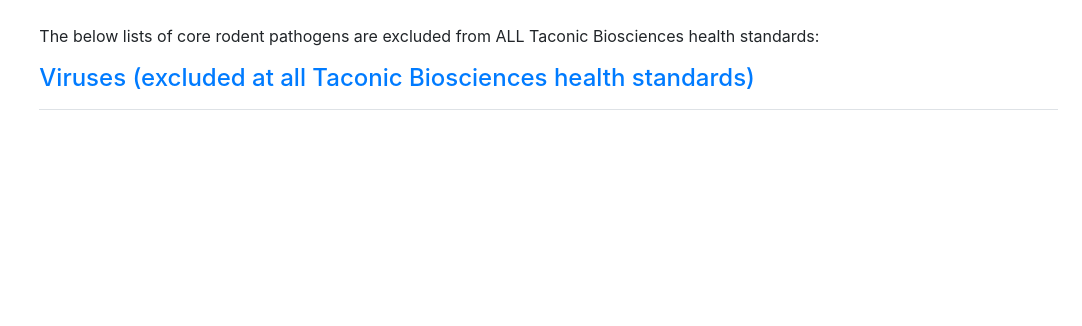
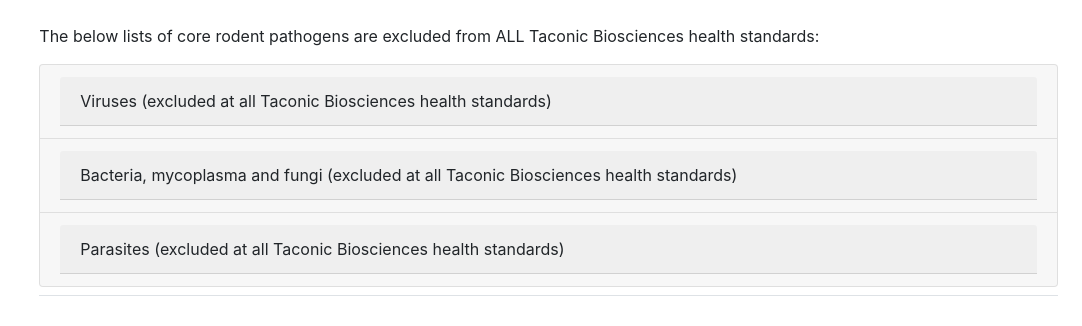
Before and after one commit to kevinsmasters/rjs-healthselect, a React (Create React App) app: page / in a window 1280 px wide. Shown: the top 326 px of the page, without its empty margins (198-1280 px from the left). Built offline with nearby package versions, Linux system fonts and the light colour scheme.

Commit message:
accordions added

```diff
--- a/src/App.js
+++ b/src/App.js
@@ -1,5 +1,6 @@
 import logo from './logo.svg';
 import 'bootstrap/dist/css/bootstrap.min.css';
+import Accordions from './components/Accordions'
 import './App.css';
 
 function App() {
@@ -7,40 +8,7 @@
     <div className="App">
         <div className="well" id="healthSelect">
             <p>The below lists of core rodent pathogens are excluded from ALL Taconic Biosciences health standards:</p>
-            <div className="panel panel-default">
-        		<div className="panel-heading">
-        			<h4 className="panel-title">
-        				<a className="collapsed" data-parent="#accordion" data-toggle="collapse" href="#collapseOne">Viruses <span>(excluded at all Taconic Biosciences health standards)</span></a></h4>
-        		</div>
-        		<div className="panel-collapse collapse" id="collapseOne">
-        			<div className="panel-body">
-        				Kilham Rat Virus (KRV)<br/>
-                        Minute Virus of Mice (MVM)<br/>
-                        Mouse Encephalomyelitis Virus (GDVII)/ Rat Theilovirus (RTV)<br/>
-                        Mouse Hepatitis Virus (MHV)<br/>
-                        Murine Norovirus (MNV)<br/>
-                        Mouse Parvovirus (MPV)<br/>
-                        Mouse Rotavirus (EDIM)<br/>
-                        Pneumonia Virus of Mice (PVM)<br/>
-                        Rat Coronavirus (RCV)/Sialodacryoadenitis Virus (SDAV)<br/>
-                        Rat Minute Virus (RMV)<br/>
-                        Rat Parvovirus (RPV)<br/>
-                        Toolan's H1 Virus (TH1)<br/>
-                        Ectromelia Virus<br/>
-                        Hantaan Virus<br/>
-                        K Virus<br/>
-                        Lymphocytic Choriomeningitis Virus (LCM)<br/>
-                        Mouse Adenovirus I and II (FL and K87)<br/>
-                        Mouse Cytomegalovirus (MCMV)<br/>
-                        Mouse Kidney Parvovirus (MKPV)<br/>
-                        Polyoma Virus<br/>
-                        Reovirus  (Reo 3)<br/>
-                        Sendai Virus<br/>
-                        Thymic Virus<br/>
-                        Lactate Dehydrogenase Elevating Virus (LDHV)
-        			</div>
-        		</div>
-        	</div>
+            <Accordions />
         </div>
     </div>
   );
--- /dev/null
+++ b/src/components/Accordions.js
@@ -0,0 +1,81 @@
+import Accordion from 'react-bootstrap/Accordion'
+import Card from 'react-bootstrap/Card'
+
+const Accordions = () => {
+    return (
+        <Accordion>
+          <Card>
+            <Card.Header>
+              <Accordion.Toggle as={Card.Header} variant="link" eventKey="0">
+                Viruses <span>(excluded at all Taconic Biosciences health standards)</span>
+              </Accordion.Toggle>
+            </Card.Header>
+            <Accordion.Collapse eventKey="0">
+              <Card.Body>
+                Kilham Rat Virus (KRV)<br />
+                  Minute Virus of Mice (MVM)<br />
+                  Mouse Encephalomyelitis Virus (GDVII)/ Rat Theilovirus (RTV)<br />
+                  Mouse Hepatitis Virus (MHV)<br />
+                  Murine Norovirus (MNV)<br />
+                  Mouse Parvovirus (MPV)<br />
+                  Mouse Rotavirus (EDIM)<br />
+                  Pneumonia Virus of Mice (PVM)<br />
+                  Rat Coronavirus (RCV)/Sialodacryoadenitis Virus (SDAV)<br />
+                  Rat Minute Virus (RMV)<br />
+                  Rat Parvovirus (RPV)<br />
+                  Toolan's H1 Virus (TH1)<br />
+                  Ectromelia Virus<br />
+                  Hantaan Virus<br />
+                  K Virus<br />
+                  Lymphocytic Choriomeningitis Virus (LCM)<br />
+                  Mouse Adenovirus I and II (FL and K87)<br />
+                  Mouse Cytomegalovirus (MCMV)<br />
+                  Mouse Kidney Parvovirus (MKPV)<br />
+                  Polyoma Virus<br />
+                  Reovirus  (Reo 3)<br />
+                  Sendai Virus<br />
+                  Thymic Virus<br />
+                  Lactate Dehydrogenase Elevating Virus (LDHV)
+              </Card.Body>
+            </Accordion.Collapse>
+          </Card>
+          <Card>
+            <Card.Header>
+              <Accordion.Toggle as={Card.Header} variant="link" eventKey="1">
+                Bacteria, mycoplasma and fungi <span>(excluded at all Taconic Biosciences health standards)</span>
+              </Accordion.Toggle>
+            </Card.Header>
+            <Accordion.Collapse eventKey="1">
+              <Card.Body>
+                  Bordetella bronchiseptica<br />
+                  Cilia Associated Respiratory Bacillus (CARB)<br />
+                  Citrobacter rodentium<br />
+                  Clostridium piliforme<br />
+                  Corynebacterium kutscheri<br />
+                  Helicobacter spp.<br />
+                  Mycoplasma pulmonis<br />
+                  Pasteurella pneumotropica<br />
+                  Pneumocystis spp.<br />
+                  Salmonella spp.<br />
+                  Streptococcus pneumoniae<br />
+                  Streptobacillus moniliformis
+              </Card.Body>
+            </Accordion.Collapse>
+          </Card>
+          <Card>
+            <Card.Header>
+              <Accordion.Toggle as={Card.Header} variant="link" eventKey="2">
+                Parasites <span>(excluded at all Taconic Biosciences health standards)</span>
+              </Accordion.Toggle>
+            </Card.Header>
+            <Accordion.Collapse eventKey="2">
+              <Card.Body>
+                  Taconic Biosciences excludes all parasites.
+              </Card.Body>
+            </Accordion.Collapse>
+          </Card>
+        </Accordion>
+    )
+}
+
+export default Accordions
```
